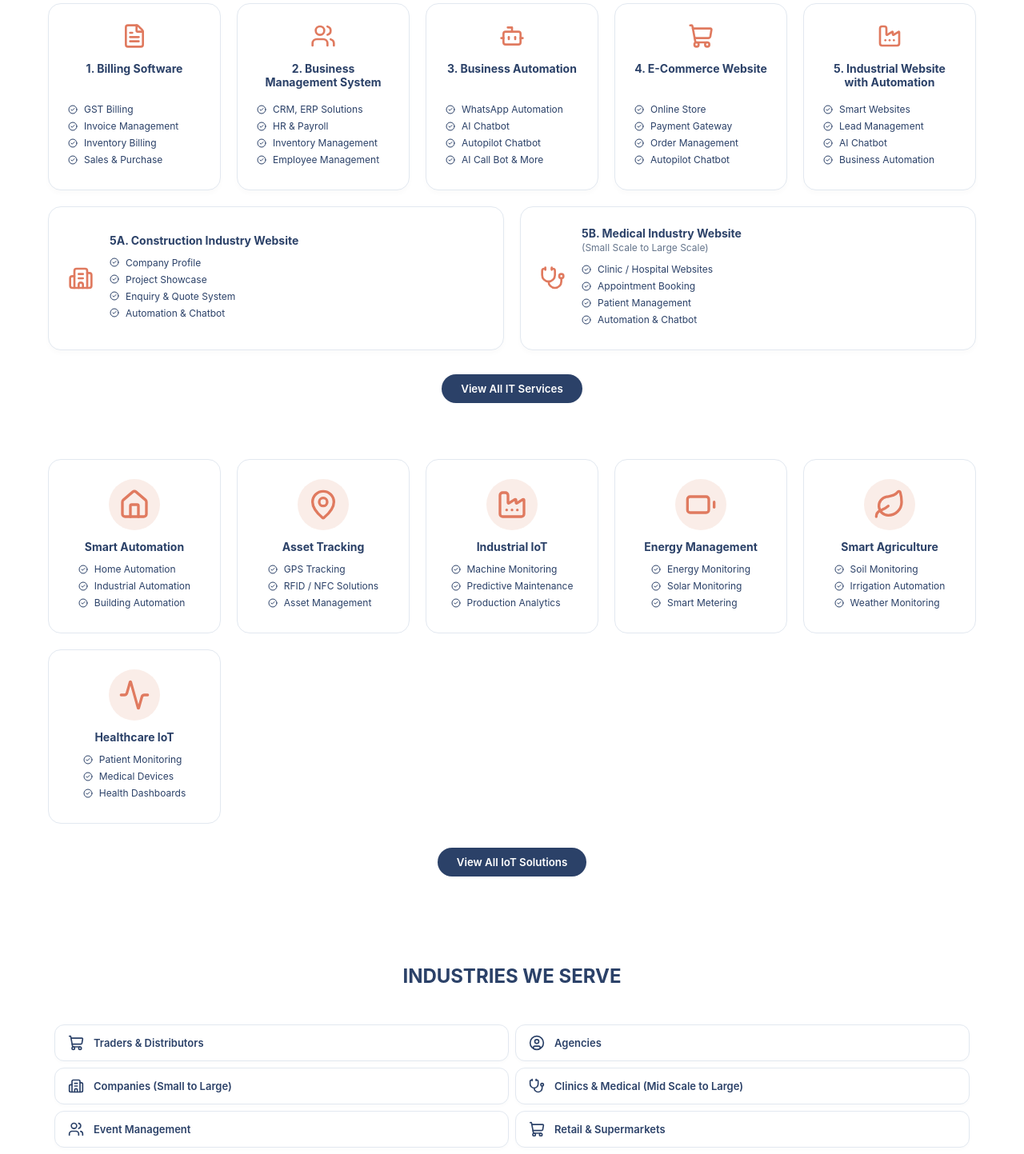
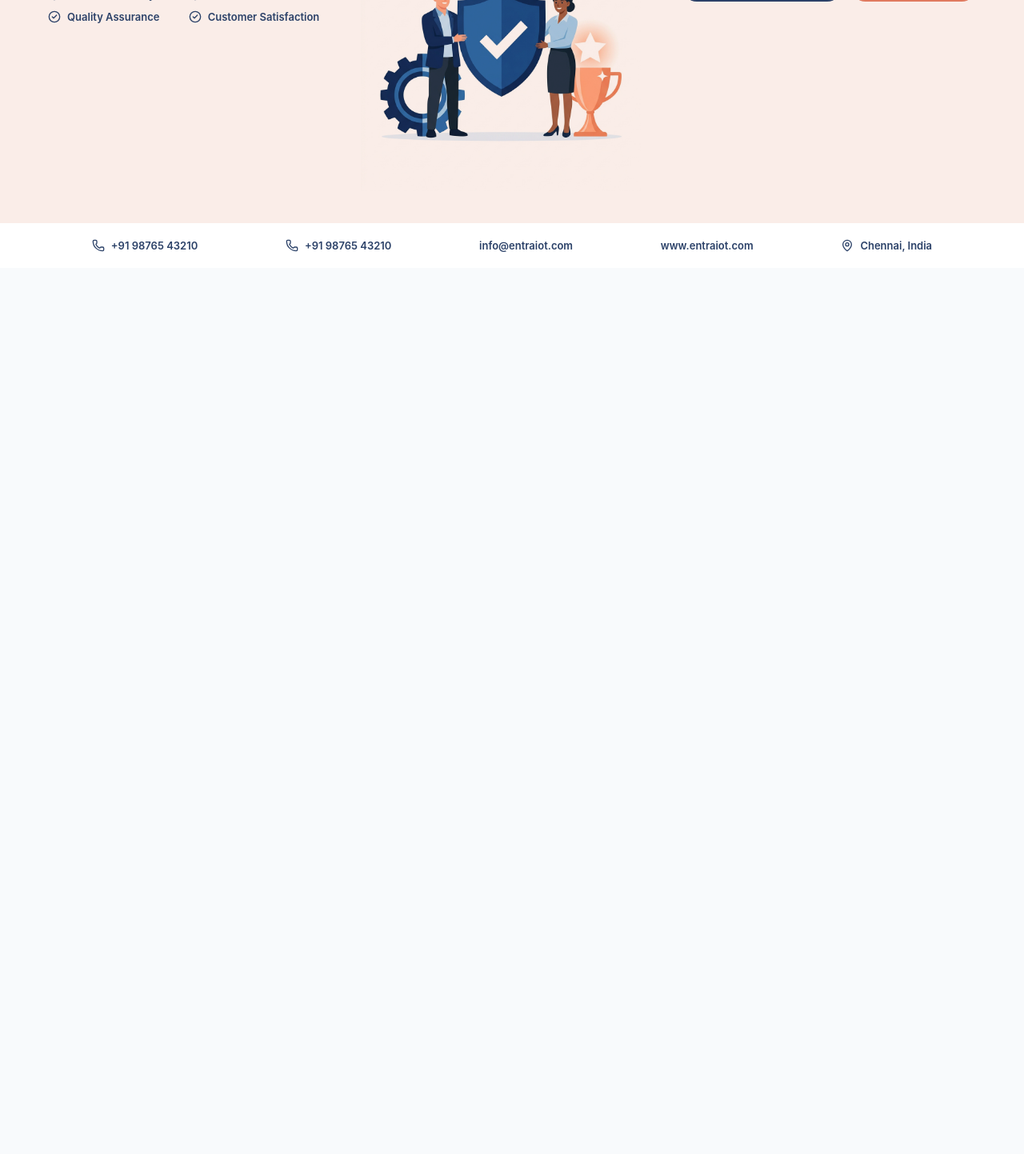
Before and after one commit to EntraBuilt-Test/Entraiot, a React (Vite) app: page / in a window 1280 px wide. Shown: the part 1120-2563 px from the top of the page at 80% size. After the commit the page ends 1455 px from the top, so only its background shows below. Built offline with nearby package versions, Linux system fonts and the light colour scheme.

Commit message:
Add interactive hero buttons and IoT service video overlay

```diff
--- a/src/views/Home.jsx
+++ b/src/views/Home.jsx
@@ -1,4 +1,4 @@
-import React from 'react';
+import React, { useState } from 'react';
 import {
   Smartphone, Hand, RefreshCw, Zap, CheckCircle2,
   FileText, Settings, Bot, ShoppingCart, Factory,
@@ -9,6 +9,8 @@ import {
 import './Home.css';
 
 export default function Home() {
+  const [showButtons, setShowButtons] = useState(false);
+  const [showVideo, setShowVideo] = useState(false);
   const navy = "#2b4168";
   const orange = "#e07a5f";
 
@@ -47,12 +49,20 @@ export default function Home() {
           </div>
         </div>
 
-        <div className="hero-center">
+        <div className="hero-center" style={{ position: 'relative', maxWidth: '350px', margin: '0 auto' }}>
           <img
             src="/footer_illustration.png"
             alt="Hero Illustration"
-            style={{ width: '100%', maxWidth: '350px', objectFit: 'contain', mixBlendMode: 'multiply' }}
+            style={{ width: '100%', maxWidth: '350px', objectFit: 'contain', mixBlendMode: 'multiply', cursor: 'pointer' }}
+            onClick={() => setShowButtons(!showButtons)}
           />
+          {showButtons && (
+            <>
+              <button className="btn-dark" style={{ position: 'absolute', top: '-30px', left: '50%', transform: 'translate(-50%, -50%)', whiteSpace: 'nowrap', zIndex: 10 }}>IT Service</button>
+              <button className="btn-dark" style={{ position: 'absolute', top: '50%', right: '-40px', transform: 'translate(50%, -50%)', whiteSpace: 'nowrap', zIndex: 10 }} onClick={() => setShowVideo(true)}>IoT Service</button>
+              <button className="btn-dark" style={{ position: 'absolute', top: '50%', left: '-40px', transform: 'translate(-50%, -50%)', whiteSpace: 'nowrap', zIndex: 10 }}>Industries We Serve</button>
+            </>
+          )}
         </div>
 
         <div className="hero-right">
@@ -73,176 +83,6 @@ export default function Home() {
         </div>
       </section>
 
-      {/* IT SERVICES SECTION */}
-      <section className="section-container bg-white">
-        <div className="section-pill dark-pill">IT SERVICES</div>
-
-        <div className="it-services-grid top-row">
-          <div className="service-card">
-            <div className="card-icon"><FileText size={32} color={orange}/></div>
-            <h3>1. Billing Software</h3>
-            <ul>
-              <li><CheckCircle2 size={12} color={navy}/> GST Billing</li>
-              <li><CheckCircle2 size={12} color={navy}/> Invoice Management</li>
-              <li><CheckCircle2 size={12} color={navy}/> Inventory Billing</li>
-              <li><CheckCircle2 size={12} color={navy}/> Sales & Purchase</li>
-            </ul>
-          </div>
-          <div className="service-card">
-            <div className="card-icon"><Users size={32} color={orange}/></div>
-            <h3>2. Business Management System</h3>
-            <ul>
-              <li><CheckCircle2 size={12} color={navy}/> CRM, ERP Solutions</li>
-              <li><CheckCircle2 size={12} color={navy}/> HR & Payroll</li>
-              <li><CheckCircle2 size={12} color={navy}/> Inventory Management</li>
-              <li><CheckCircle2 size={12} color={navy}/> Employee Management</li>
-            </ul>
-          </div>
-          <div className="service-card">
-            <div className="card-icon"><Bot size={32} color={orange}/></div>
-            <h3>3. Business Automation</h3>
-            <ul>
-              <li><CheckCircle2 size={12} color={navy}/> WhatsApp Automation</li>
-              <li><CheckCircle2 size={12} color={navy}/> AI Chatbot</li>
-              <li><CheckCircle2 size={12} color={navy}/> Autopilot Chatbot</li>
-              <li><CheckCircle2 size={12} color={navy}/> AI Call Bot & More</li>
-            </ul>
-          </div>
-          <div className="service-card">
-            <div className="card-icon"><ShoppingCart size={32} color={orange}/></div>
-            <h3>4. E-Commerce Website</h3>
-            <ul>
-              <li><CheckCircle2 size={12} color={navy}/> Online Store</li>
-              <li><CheckCircle2 size={12} color={navy}/> Payment Gateway</li>
-              <li><CheckCircle2 size={12} color={navy}/> Order Management</li>
-              <li><CheckCircle2 size={12} color={navy}/> Autopilot Chatbot</li>
-            </ul>
-          </div>
-          <div className="service-card">
-            <div className="card-icon"><Factory size={32} color={orange}/></div>
-            <h3>5. Industrial Website with Automation</h3>
-            <ul>
-              <li><CheckCircle2 size={12} color={navy}/> Smart Websites</li>
-              <li><CheckCircle2 size={12} color={navy}/> Lead Management</li>
-              <li><CheckCircle2 size={12} color={navy}/> AI Chatbot</li>
-              <li><CheckCircle2 size={12} color={navy}/> Business Automation</li>
-            </ul>
-          </div>
-        </div>
-
-        <div className="it-services-grid bottom-row">
-          <div className="service-card wide-card">
-            <div className="card-icon"><Building2 size={32} color={orange}/></div>
-            <div className="wide-content">
-              <h3>5A. Construction Industry Website</h3>
-              <ul>
-                <li><CheckCircle2 size={12} color={navy}/> Company Profile</li>
-                <li><CheckCircle2 size={12} color={navy}/> Project Showcase</li>
-                <li><CheckCircle2 size={12} color={navy}/> Enquiry & Quote System</li>
-                <li><CheckCircle2 size={12} color={navy}/> Automation & Chatbot</li>
-              </ul>
-            </div>
-          </div>
-          <div className="service-card wide-card">
-            <div className="card-icon"><Stethoscope size={32} color={orange}/></div>
-            <div className="wide-content">
-              <h3>5B. Medical Industry Website<br/><span>(Small Scale to Large Scale)</span></h3>
-              <ul>
-                <li><CheckCircle2 size={12} color={navy}/> Clinic / Hospital Websites</li>
-                <li><CheckCircle2 size={12} color={navy}/> Appointment Booking</li>
-                <li><CheckCircle2 size={12} color={navy}/> Patient Management</li>
-                <li><CheckCircle2 size={12} color={navy}/> Automation & Chatbot</li>
-              </ul>
-            </div>
-          </div>
-        </div>
-
-        <button className="btn-dark center-btn">View All IT Services</button>
-      </section>
-
-      {/* IOT SOLUTIONS SECTION */}
-      <section className="section-container bg-white" style={{paddingTop: 0}}>
-        <div className="iot-services-grid">
-          <div className="iot-card">
-            <div className="iot-icon"><HomeIcon size={40} color={orange}/></div>
-            <h3>Smart Automation</h3>
-            <ul>
-              <li><CheckCircle2 size={12} color={navy}/> Home Automation</li>
-              <li><CheckCircle2 size={12} color={navy}/> Industrial Automation</li>
-              <li><CheckCircle2 size={12} color={navy}/> Building Automation</li>
-            </ul>
-          </div>
-          <div className="iot-card">
-            <div className="iot-icon"><MapPin size={40} color={orange}/></div>
-            <h3>Asset Tracking</h3>
-            <ul>
-              <li><CheckCircle2 size={12} color={navy}/> GPS Tracking</li>
-              <li><CheckCircle2 size={12} color={navy}/> RFID / NFC Solutions</li>
-              <li><CheckCircle2 size={12} color={navy}/> Asset Management</li>
-            </ul>
-          </div>
-          <div className="iot-card">
-            <div className="iot-icon"><Factory size={40} color={orange}/></div>
-            <h3>Industrial IoT</h3>
-            <ul>
-              <li><CheckCircle2 size={12} color={navy}/> Machine Monitoring</li>
-              <li><CheckCircle2 size={12} color={navy}/> Predictive Maintenance</li>
-              <li><CheckCircle2 size={12} color={navy}/> Production Analytics</li>
-            </ul>
-          </div>
-          <div className="iot-card">
-            <div className="iot-icon"><Battery size={40} color={orange}/></div>
-            <h3>Energy Management</h3>
-            <ul>
-              <li><CheckCircle2 size={12} color={navy}/> Energy Monitoring</li>
-              <li><CheckCircle2 size={12} color={navy}/> Solar Monitoring</li>
-              <li><CheckCircle2 size={12} color={navy}/> Smart Metering</li>
-            </ul>
-          </div>
-          <div className="iot-card">
-            <div className="iot-icon"><Leaf size={40} color={orange}/></div>
-            <h3>Smart Agriculture</h3>
-            <ul>
-              <li><CheckCircle2 size={12} color={navy}/> Soil Monitoring</li>
-              <li><CheckCircle2 size={12} color={navy}/> Irrigation Automation</li>
-              <li><CheckCircle2 size={12} color={navy}/> Weather Monitoring</li>
-            </ul>
-          </div>
-          <div className="iot-card">
-            <div className="iot-icon"><Activity size={40} color={orange}/></div>
-            <h3>Healthcare IoT</h3>
-            <ul>
-              <li><CheckCircle2 size={12} color={navy}/> Patient Monitoring</li>
-              <li><CheckCircle2 size={12} color={navy}/> Medical Devices</li>
-              <li><CheckCircle2 size={12} color={navy}/> Health Dashboards</li>
-            </ul>
-          </div>
-        </div>
-
-        <button className="btn-dark center-btn">View All IoT Solutions</button>
-      </section>
-
-      {/* INDUSTRIES WE SERVE */}
-      <section className="section-container bg-white">
-        <h2 className="section-title">INDUSTRIES WE SERVE</h2>
-
-        <div className="industries-grid">
-          <div className="industry-pill"><ShoppingCart size={20} color={navy}/> Traders & Distributors</div>
-          <div className="industry-pill"><UserCircle size={20} color={navy}/> Agencies</div>
-          <div className="industry-pill"><Building2 size={20} color={navy}/> Companies (Small to Large)</div>
-          <div className="industry-pill"><Stethoscope size={20} color={navy}/> Clinics & Medical (Mid Scale to Large)</div>
-          <div className="industry-pill"><Users size={20} color={navy}/> Event Management</div>
-          <div className="industry-pill"><ShoppingCart size={20} color={navy}/> Retail & Supermarkets</div>
-          <div className="industry-pill"><Factory size={20} color={navy}/> Manufacturing Industries</div>
-          <div className="industry-pill"><Building2 size={20} color={navy}/> Construction & Infrastructure</div>
-          <div className="industry-pill"><BookOpen size={20} color={navy}/> Education & Institutes</div>
-          <div className="industry-pill"><Truck size={20} color={navy}/> Logistics & Transport</div>
-          <div className="industry-pill"><Utensils size={20} color={navy}/> Hospitality (Hotels & Restaurants)</div>
-          <div className="industry-pill"><HomeIcon size={20} color={navy}/> Real Estate</div>
-          <div className="industry-pill"><Activity size={20} color={navy}/> Pharma & Healthcare</div>
-          <div className="industry-pill"><Settings size={20} color={navy}/> And Many More...</div>
-        </div>
-      </section>
 
       {/* FOOTER SECTION */}
       <footer className="footer-section">
@@ -288,6 +128,24 @@ export default function Home() {
         </div>
       </footer>
 
+      {showVideo && (
+        <div style={{
+          position: 'fixed',
+          top: 0, left: 0, width: '100%', height: '100%',
+          backgroundColor: 'rgba(0,0,0,0.8)',
+          zIndex: 9999,
+          display: 'flex', flexDirection: 'column',
+          alignItems: 'center', justifyContent: 'center'
+        }}>
+          <button
+            style={{ position: 'absolute', top: '20px', right: '20px', background: 'transparent', color: 'white', border: 'none', fontSize: '24px', cursor: 'pointer' }}
+            onClick={() => setShowVideo(false)}
+          >
+            ✕
+          </button>
+          <video src="/IOT service.mp4" controls autoPlay style={{ maxWidth: '90%', maxHeight: '80%' }} />
+        </div>
+      )}
     </div>
   );
 }
```
Also changed, not shown: 1 other file (tests, documents, lock files or other folders).
